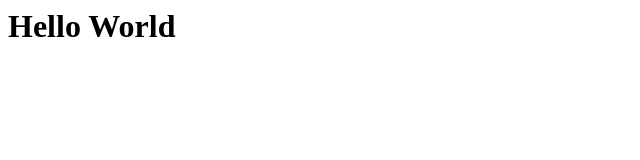
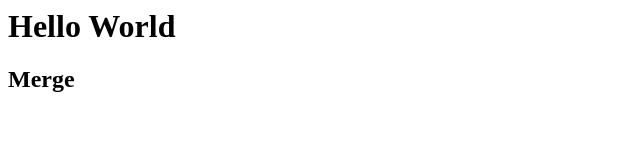
Before and after one commit to shubhamkm5382/Learn-Git-GitHub, a plain HTML site: page index.html in a window 1280 px wide. Shown: the full height of the page, 0-640 px from the left. Drawn offline with Linux system fonts and the light colour scheme.

Commit message:
Update index.html

```diff
--- a/index.html
+++ b/index.html
@@ -1 +1,2 @@
 <h1>Hello World</h1>
+<h2>Merge</h2>
```
